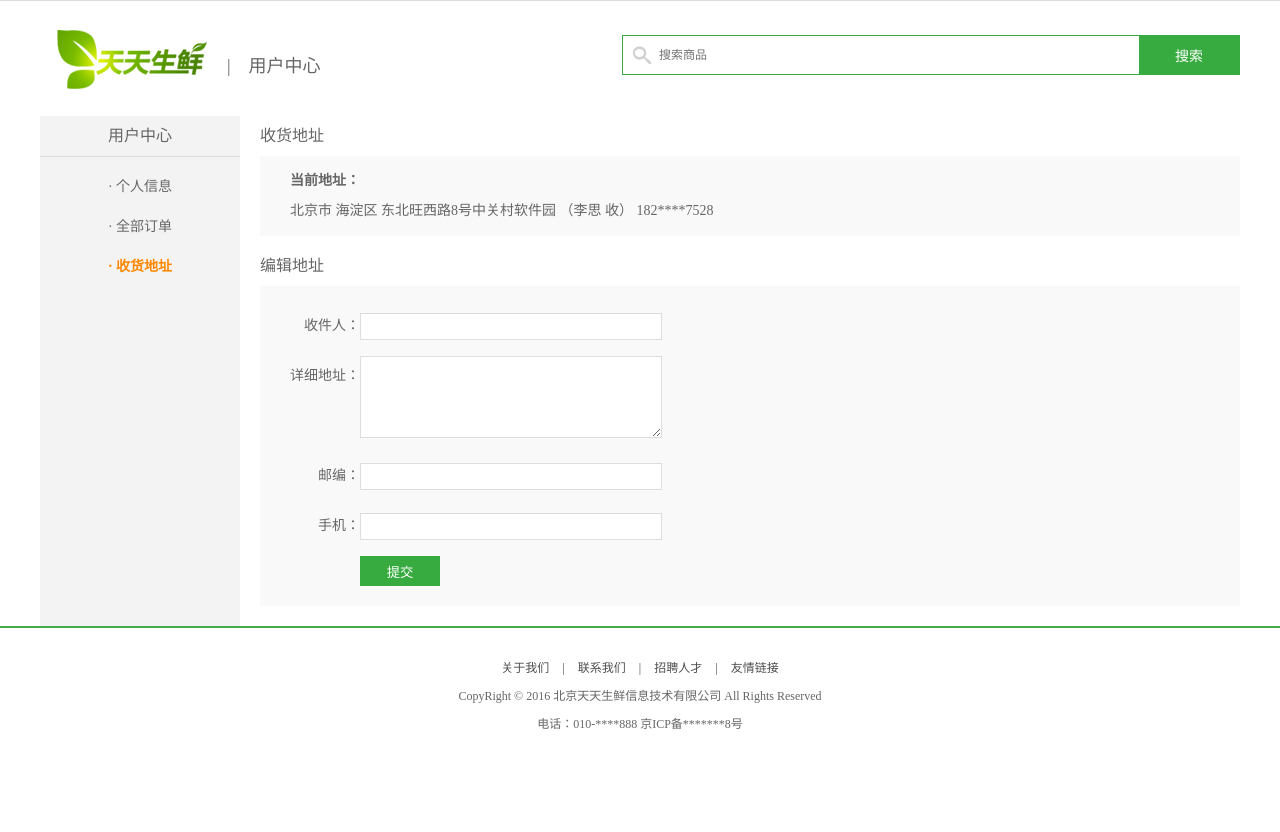
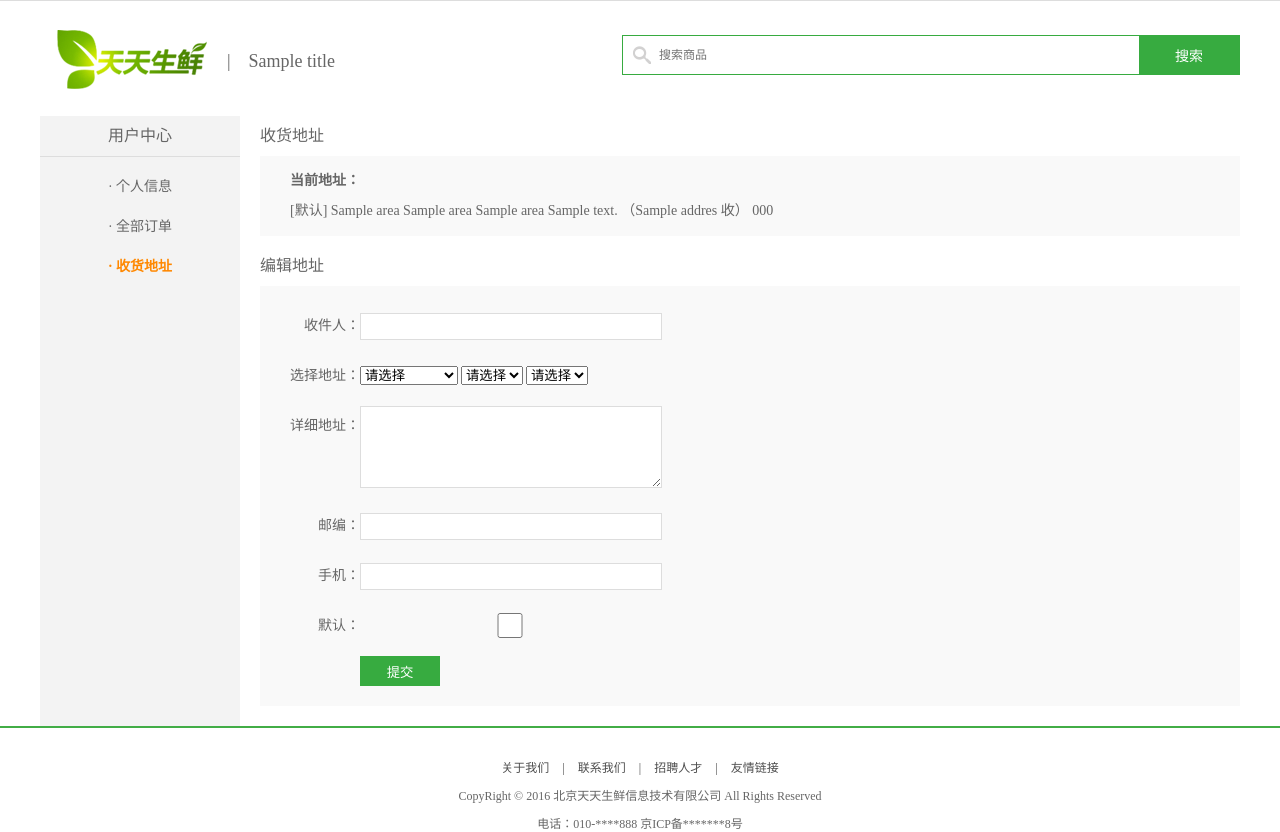
Before and after one commit to Qxun/DailyFresh, a Django app: template DailyFresh/templates/user_center_site.html in a window 1280 px wide. Shown: the part 29-861 px from the top of the page. Before the commit the page ends 758 px from the top, so only its background shows below. Run offline with Django 3.2, Linux system fonts and the light colour scheme; tables that the repository leaves empty hold one stand-in row (values such as "Sample post"); the template is opened without the code that fills it: values that come from a table or form of the project are taken from there, most other values are stand-ins (such as "Sample title", 1, 10 or a date in 2020); parts of the project's set-up code (start-up, migrations or seed data) failed here and were passed over.

Commit message:
用户中心

```diff
--- a/DailyFresh/DailyFresh/settings.py
+++ b/DailyFresh/DailyFresh/settings.py
@@ -144,3 +144,5 @@
 
 SESSION_ENGINE = "django.contrib.sessions.backends.cache"
 SESSION_CACHE_ALIAS = "default"
+
+LOGIN_URL = '/users/login'
--- a/DailyFresh/DailyFresh/urls.py
+++ b/DailyFresh/DailyFresh/urls.py
@@ -21,9 +21,5 @@
     url(r'^users/', include('users.urls')),
     url(r'^', include('goods.urls')),
     url(r'^cart/', include('cart.urls')),
-    url(r'^orders/', include('users.urls')),
-    url(r'^users$', include('users.urls')),
-    url(r'^$', include('goods.urls')),
-    url(r'^cart$', include('cart.urls')),
-    url(r'^orders$', include('users.urls')),
+    url(r'^orders/', include('orders.urls')),
 ]
--- a/DailyFresh/apps/users/urls.py
+++ b/DailyFresh/apps/users/urls.py
@@ -11,4 +11,5 @@
     url(r'^info$', views.info),
     url(r'^order$', views.order),
     url(r'^site$', views.SiteView.as_view()),
+    url(r'^area$', views.area),
 ]
--- a/DailyFresh/apps/users/views.py
+++ b/DailyFresh/apps/users/views.py
@@ -3,10 +3,14 @@
 from django.shortcuts import render, redirect
 from django.views.generic import View
 import re
-from .models import User
+from django_redis import get_redis_connection
+from goods.models import GoodsSKU
+from .models import User, Address, AreaInfo
 from django.conf import settings
 from itsdangerous import TimedJSONWebSignatureSerializer as Serializer, SignatureExpired
 from django.contrib.auth import authenticate, login, logout
+from django.contrib.auth.decorators import login_required
+from utils.views import LoginRequiredViewMixin
 
 
 class RegisterView(View):
@@ -129,7 +133,9 @@
 
         # 状态保持
         login(request, user)
-        response = redirect('/users/info')
+
+        next_url = request.GET.get('next', '/users/info')
+        response = redirect(next_url)
 
         if remember is None:
             response.delete_cookie('uname')
@@ -144,13 +150,30 @@
     return redirect('/users/login')
 
 
+@login_required
 def info(request):
+    address = request.user.address_set.filter(isDefault=True)
+    if address:
+        address = address[0]
+    else:
+        address = None
+
+    redis_client = get_redis_connection()
+    gid_list = redis_client.lrange('history%d' % request.user.id, 0, -1)
+    good_list = []
+    for gid in gid_list:
+        good_list.append(GoodsSKU.objects.get(pk=gid))
+
     context = {
-        'title': '个人信息'
+        'title': '个人信息',
+        'address': address,
+        'goods_list': good_list
     }
 
     return render(request, 'user_center_info.html', context)
 
+
+@login_required
 def order(request):
     context = {
         'title': '个人信息'
@@ -158,11 +181,63 @@
     return render(request, 'user_center_order.html', context)
 
 
-class SiteView(View):
+class SiteView(LoginRequiredViewMixin, View):
     def get(self, request):
-        context = {}
+        addr_list = Address.objects.filter(user=request.user)
+
+        context = {
+            'title': '收货地址',
+            'add_list': addr_list,
+        }
         return render(request, 'user_center_site.html', context)
 
     def post(self, request):
-        context = {}
-        pass
+        udict = request.POST
+        uname = udict.get('uname')
+        provice = udict.get('provice')
+        city = udict.get('city')
+        district = udict.get('district')
+        addr = udict.get('addr')
+        code = udict.get('code')
+        phone = udict.get('phone')
+        default = udict.get('default')
+        # context = {
+        #     'uname':uname,
+        #     'provice':provice,
+        #     'city':city,
+        #     'district':district,
+        #     'addr':addr,
+        #     'code':code,
+        #     "phone":phone,
+        #     'title':''
+        # }
+        if not all([uname, provice, city, district, addr, code, phone]):
+            return render(request, 'user_center_site.html', {'err_msg': '信息填写不完整'})
+
+        address = Address()
+        address.receiver_name = uname
+        address.province_id = provice
+        address.city_id = city
+        address.district_id = district
+        address.detail_addr = addr
+        address.zip_code = code
+        address.receiver_mobile = phone
+        if default:
+            address.isDefault = True
+        address.user = request.user
+        address.save()
+
+        return redirect('/users/site')
+
+
+def area(request):
+    pid = request.GET.get('pid')
+    if pid is None:
+        # 查询所有省信息
+        slist = AreaInfo.objects.filter(aParent__isnull=True)
+    else:
+        slist = AreaInfo.objects.filter(aParent_id=pid)
+    slist2 = []
+    for s in slist:
+        slist2.append({'id':s.id,'title':s.title})
+    return JsonResponse({'list': slist2})
--- a/DailyFresh/static/css/main.css
+++ b/DailyFresh/static/css/main.css
@@ -620,6 +620,9 @@
 .site_con .form_group2{
 	height:90px;
 }
+.form_group3{
+	height:40px;
+}
 
 .site_area{
 	width:280px;
--- a/DailyFresh/templates/base_top.html
+++ b/DailyFresh/templates/base_top.html
@@ -6,21 +6,26 @@
         <div class="header">
             <div class="welcome fl">欢迎来到天天生鲜!</div>
             <div class="fr">
-                <div class="login_info fl">
-                    欢迎您：<em>张 山</em>
-                </div>
-                <div class="login_btn fl">
-                    <a href="login.html">登录</a>
-                    <span>|</span>
-                    <a href="register.html">注册</a>
-                </div>
+                {% if request.user.is_authenticated %}
+                    <div class="login_btn fl">
+                        欢迎您：<em>{{ request.user.username }}</em>
+                        <span>|</span>
+                        <a href="/users/logout">退出</a>
+                    </div>
+                {% else %}
+                    <div class="login_btn fl">
+                        <a href="/users/login">登录</a>
+                        <span>|</span>
+                        <a href="/users/register">注册</a>
+                    </div>
+                {% endif %}
                 <div class="user_link fl">
                     <span>|</span>
-                    <a href="user_center_info.html">用户中心</a>
+                    <a href="/users/info">用户中心</a>
                     <span>|</span>
-                    <a href="cart.html">我的购物车</a>
+                    <a href="/users/cart">我的购物车</a>
                     <span>|</span>
-                    <a href="user_center_order.html">我的订单</a>
+                    <a href="/users/order">我的订单</a>
                 </div>
             </div>
         </div>
--- a/DailyFresh/templates/base_user.html
+++ b/DailyFresh/templates/base_user.html
@@ -5,7 +5,7 @@
 
     <div class="search_bar clearfix">
         <a href="index.html" class="logo fl"><img src="/static/images/logo.png"></a>
-        <div class="sub_page_name fl">|&nbsp;&nbsp;&nbsp;&nbsp;用户中心</div>
+        <div class="sub_page_name fl">|&nbsp;&nbsp;&nbsp;&nbsp;{{ title }}</div>
         <div class="search_con fr">
             <input type="text" class="input_text fl" name="" placeholder="搜索商品">
             <input type="button" class="input_btn fr" name="" value="搜索">
--- a/DailyFresh/templates/user_center_order.html
+++ b/DailyFresh/templates/user_center_order.html
@@ -7,9 +7,9 @@
 		<div class="left_menu_con clearfix">
 			<h3>用户中心</h3>
 			<ul>
-				<li><a href="user_center_info.html">· 个人信息</a></li>
-				<li><a href="user_center_order.html" class="active">· 全部订单</a></li>
-				<li><a href="user_center_site.html">· 收货地址</a></li>
+				<li><a href="/users/info">· 个人信息</a></li>
+				<li><a href="#" class="active">· 全部订单</a></li>
+				<li><a href="/users/site">· 收货地址</a></li>
 			</ul>
 		</div>
 		<div class="right_content clearfix">
--- a/DailyFresh/templates/user_center_site.html
+++ b/DailyFresh/templates/user_center_site.html
@@ -1,15 +1,47 @@
 {% extends 'base_user.html' %}
 
-{% block head %}{% endblock head %}
+{% block head %}
+    <script>
+        $(function () {
+            $.get('/users/area', function (data) {
+                var list = data.list;
+                var province = $('#provice');
+                $.each(list, function (i, n) {
+                    province.append('<option value="' + n.id + '">' + n.title + '</option>')
+                });
+            });
+
+            $('#provice').change(function () {
+                $.get('/users/area', {'pid': $(this).val()}, function (data) {
+                    var list = data.list;
+                    var city = $('#city').empty().append('<option value="0">请选择</option>');
+                    $('#district').empty().append('<option value="0">请选择</option>');
+                    $.each(list, function (i, n) {
+                        city.append('<option value="' + n.id + '">' + n.title + '</option>');
+                    });
+                });
+            });
+            $('#city').change(function () {
+                $.get('/users/area', {"pid": $(this).val()}, function (data) {
+                    var list = data.list;
+                    var district = $('#district').empty().append('<option value="0">请选择</option>');
+                    $.each(list, function (i, n) {
+                        district.append('<option value="' + n.id + '">' + n.title + '</option>');
+                    })
+                })
+            });
+        })
+    </script>
+{% endblock head %}
 
 {% block body2 %}
     <div class="main_con clearfix">
         <div class="left_menu_con clearfix">
             <h3>用户中心</h3>
             <ul>
-				<li><a href="user_center_info.html">· 个人信息</a></li>
-				<li><a href="user_center_order.html">· 全部订单</a></li>
-				<li><a href="user_center_site.html" class="active">· 收货地址</a></li>
+                <li><a href="/users/info">· 个人信息</a></li>
+                <li><a href="/users/order">· 全部订单</a></li>
+                <li><a href="#" class="active">· 收货地址</a></li>
             </ul>
         </div>
         <div class="right_content clearfix">
@@ -17,30 +49,58 @@
             <div class="site_con">
                 <dl>
                     <dt>当前地址：</dt>
-						<dd>北京市 海淀区 东北旺西路8号中关村软件园 （李思 收） 182****7528</dd>
+                    {% for addr in add_list %}
+                        <dd>
+                            {% if addr.isDefault %}
+                            [默认]
+                            {% endif %}
+                            {{ addr.province.title }} {{ addr.city.title }} {{ addr.district.title }} {{ addr.detail_addr }} （{{ addr.receiver_name }} 收） {{ addr.receiver_mobile }}
+                        </dd>
+                    {% empty %}
+                        <dd>您还未添加收货地址</dd>
+                    {% endfor %}
                 </dl>
             </div>
             <h3 class="common_title2">编辑地址</h3>
             <div class="site_con">
-					<form>
+                <form method="post">
+                    {% csrf_token %}
                     <div class="form_group">
                         <label>收件人：</label>
-							<input type="text" name="">
+                        <input type="text" name="uname">
+                    </div>
+                    <div class="form_group form_group3">
+                        <label>选择地址：</label>
+
+                        <select name="provice" id="provice">
+                            <option value="0">请选择</option>
+                        </select>
+                        <select name="city" id="city">
+                            <option value="0">请选择</option>
+                        </select>
+                        <select name="district" id="district">
+                            <option value="0">请选择</option>
+                        </select>
                     </div>
                     <div class="form_group form_group2">
                         <label>详细地址：</label>
-							<textarea class="site_area"></textarea>
+                        <textarea class="site_area" name="addr"></textarea>
                     </div>
                     <div class="form_group">
                         <label>邮编：</label>
-							<input type="text" name="">
+                        <input type="text" name="code">
                     </div>
                     <div class="form_group">
                         <label>手机：</label>
-							<input type="text" name="">
+                        <input type="text" name="phone">
                     </div>
 
-						<input type="submit" name="" value="提交" class="info_submit">
+                    <div class="form_group">
+                        <label>默认：</label>
+                        <input type="checkbox" name="default" value="1">
+                    </div>
+
+                    <input type="submit" value="提交" class="info_submit">
                 </form>
             </div>
         </div>
```
Also changed, not shown: DailyFresh/templates/user_center_info.html (+16 -50 lines), DailyFresh/utils/views.py (+8 -0 lines). Lines whose indentation alone changed are shown as unchanged.
